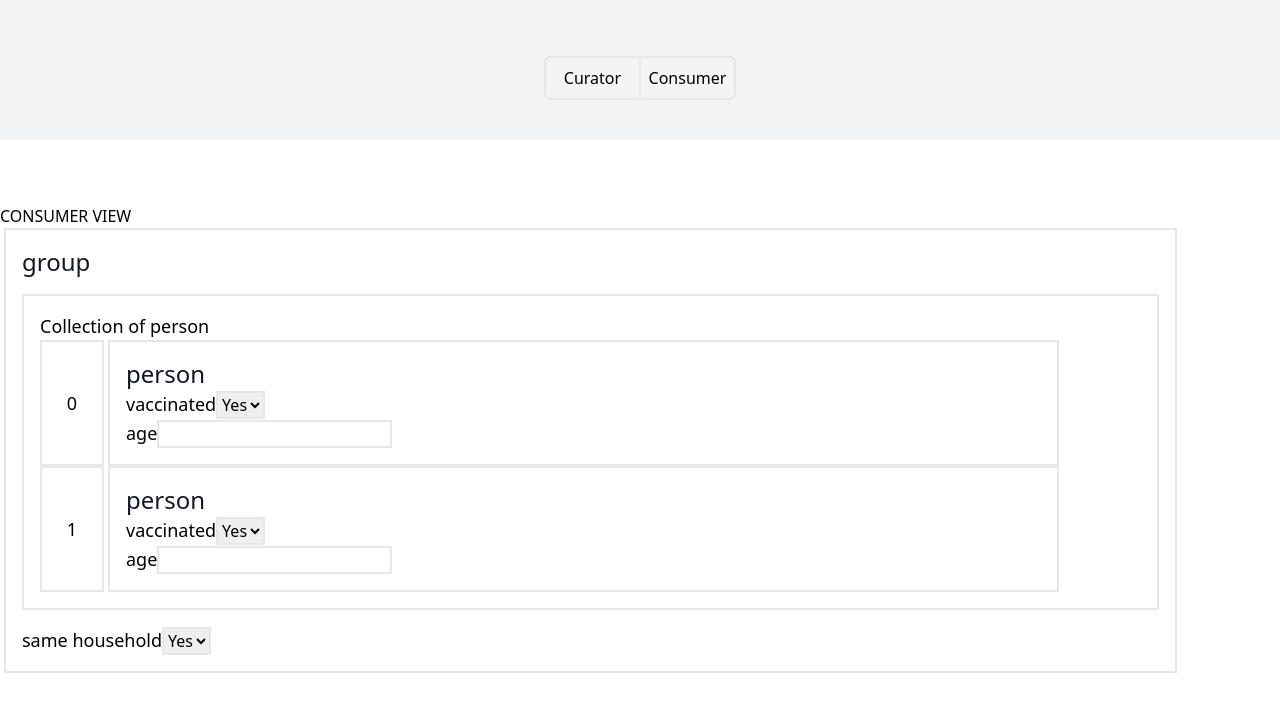
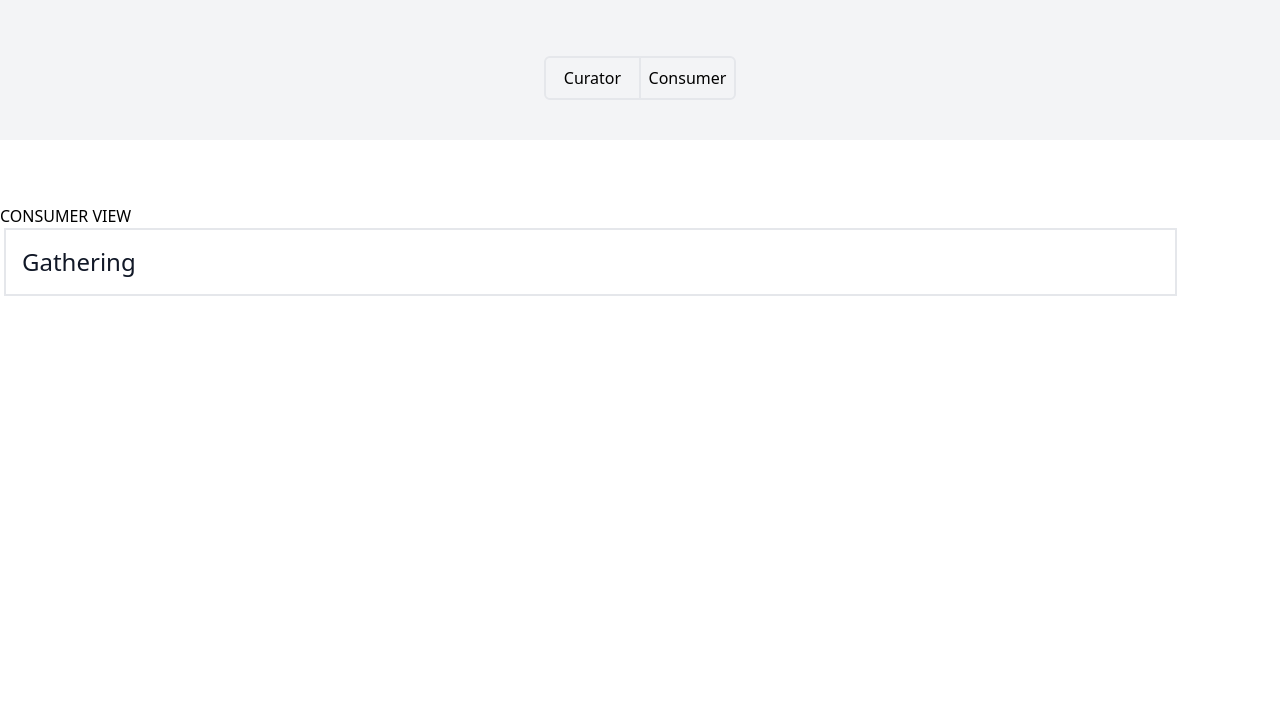
Before and after one commit to dingyuchen/motion, a Preact app: page / in a window 1280 px wide. Shown: the top 712 px of the page. Built offline with nearby package versions, Linux system fonts and the light colour scheme.

Commit message:
completed consumer model view (except enum and a few other edge types)

```diff
--- a/src/consumer/Consumer.tsx
+++ b/src/consumer/Consumer.tsx
@@ -1,13 +1,20 @@
 import { useState } from "preact/hooks";
 
 import {
+  Attribute,
   AttributeType,
   Model
 } from "../../motion-bee/lib/types";
 
 import { ModelCard } from "./ModelCard";
+import { AttributeDefinition, Schema } from "../shared/types";
+import { modelFromSchema, schemaLookup } from "../shared/schemaHelper";
 
 export function Consumer() {
+  const schema: Schema = schemaLookup("Group")
+
+  // init model from provided schema
+  const initialModel: Model = modelFromSchema(schema)
 
   // defined model for testing purposes
   const charlie: Model = {
@@ -29,7 +36,7 @@
   const groupInstance: Model = {
     attributes: [
       {
-        label: "group",
+        label: "Group",
         type: AttributeType.Collection,
         value: [charlie, daniel],
       },
@@ -39,19 +46,19 @@
     label: "group",
   };
 
-  const [model, setModel] = useState(groupInstance)
+  const [model, setModel] = useState(initialModel)
 
-  const handleChange = (model: Model) => {
-    setModel(model)
+  const handleChange = (newModel: Model) => {
+    setModel(newModel)
     console.log("updated model:")
-    console.log(model)
+    console.log(newModel)
   }
 
   return (
     <>
       <div className="mt-16">
         <h1>CONSUMER VIEW</h1>
-        <ModelCard model={model} onChange={handleChange}/>
+        <ModelCard model={model} onChange={handleChange} schema={schema} />
       </div>
     </>
   )
--- a/src/consumer/ModelCard.tsx
+++ b/src/consumer/ModelCard.tsx
@@ -2,41 +2,49 @@
   AttributeType,
   Model
 } from "../../motion-bee/lib/types";
+import { Schema, AttributeDefinition } from "../shared/types";
 
 import { useState } from "preact/hooks"
-import { JSX } from "preact";
+import { modelFromSchema, schemaLookup } from "../shared/schemaHelper";
 
-// cases left - enum
+// TODO - enum
 
 export function ModelCard(props: any) {   // need help typing these
   const model = props.model
+  const schema = props.schema
+  console.log(schema)
 
   const handleChange = (e: any) => {      // type????
     console.log(e.currentTarget.name + ": " + e.currentTarget.value)
     const newAttributes = model.attributes.slice()
-    const index = model.attributes.findIndex(((obj:Model) => obj.label === e.currentTarget.name))
-    newAttributes[index] = {...newAttributes[index], value: e.currentTarget.value}
-    // console.log({...model, attributes: newAttributes})
-    props.onChange({...model, attributes: newAttributes})
+    const index = model.attributes.findIndex(((obj: Model) => obj.label === e.currentTarget.name))
+    newAttributes[index] = { ...newAttributes[index], value: e.currentTarget.value }
+    props.onChange({ ...model, attributes: newAttributes })
   }
 
   const handleCollectionChange = (data: Model[], model: Model, label: string) => {
     const newAttributes = model.attributes.slice()
 
     const index = model.attributes.findIndex((obj => obj.label === label))
-    newAttributes[index] = {...newAttributes[index], value: data}
-    props.onChange({...model, attributes: newAttributes})
-
-    // console.log({...model, attributes: newAttributes})
+    newAttributes[index] = { ...newAttributes[index], value: data }
+    props.onChange({ ...model, attributes: newAttributes })
   }
 
   const children = []
   for (let attribute of model.attributes) {
     if (attribute.type === AttributeType.Collection) {
+
+      // lookup subschema based on attribute label
+      const subSchemaLabel: string = schema.attributes.find((schemaAttr: AttributeDefinition) => schemaAttr.label === attribute.label).subtype
+      const subSchema = schemaLookup(subSchemaLabel)
+
       let childValues = { value: attribute.value }
-      children.push(<Collection {...childValues} onChange={(data: Model[]) => handleCollectionChange(data, model, attribute.label)}/>)
+      children.push(
+        <Collection {...childValues}
+        onChange={(data: Model[]) => handleCollectionChange(data, model, attribute.label)}
+        subSchema={subSchema} />)
     }
-    if (attribute.type ===AttributeType.Boolean) {
+    if (attribute.type === AttributeType.Boolean) {
       children.push(
         <div>
           <h2 className="text-lg inline">{attribute.label}</h2>
@@ -47,15 +55,15 @@
         </div>
       )
     }
-    if (attribute.type ===AttributeType.Number) {
+    if (attribute.type === AttributeType.Number) {
       children.push(
         <div>
           <h2 className="text-lg inline">{attribute.label}</h2>
-          <input type="number" className="border-2" onChange={handleChange} name={attribute.label}/>
+          <input type="number" className="border-2" onChange={handleChange} name={attribute.label} />
         </div>
       )
     }
-    if (attribute.type ===AttributeType.Enum) {   // TODO
+    if (attribute.type === AttributeType.Enum) {   // TODO
       children.push(
         <div>
           <h2 className="text-lg inline">{attribute.label}</h2>
@@ -76,6 +84,7 @@
 }
 
 const Collection = (props: any) => {    // what type is props ah wtf - AttributeType.Collection? but get err
+  const subSchema = props.subSchema
   const children = []
 
   const handleSubChange = (data: Model, props: any, i: number) => {
@@ -85,20 +94,32 @@
     props.onChange(newArray)
   }
 
+  const newSubModel = () => {
+    console.log("new submodel:")
+    const newArray = props.value.slice()
+    newArray.push(modelFromSchema(subSchema))
+    props.onChange(newArray)
+  }
+
   for (const [i, child] of props.value.entries()) {
     children.push(
       <div className="flex">
         <div className="text-lg w-16 border-2 flex justify-center items-center">{i}</div>
         <div className="flex-1">
-          <ModelCard model={child} onChange={(data: any) => handleSubChange(data, props, i)}/>
+          <ModelCard model={child} onChange={(data: any) => handleSubChange(data, props, i)} schema={subSchema}/>
         </div>
       </div>
     )
   }
   return (
     <div className="border-2 p-4 my-4">
-      <h2 className="text-lg">Collection of {props.value[0].label}</h2>
-      {children}
+      <div className="mt-2">
+        <h2 className="text-lg mb-2">Collection of {props.subSchema.name}</h2>
+        {children}
+      </div>
+      <div className="addSubModel border-2 mt-6 w-48 px-4 py-4 cursor-pointer" onClick={newSubModel}>
+        <button className="text-lg">Add new {props.subSchema.name}</button>
+      </div>
     </div>
   )
 }
--- /dev/null
+++ b/src/shared/schemaHelper.ts
@@ -0,0 +1,40 @@
+import { Schema, AttributeDefinition } from "./types"
+import { AttributeType, Model, Attribute } from "../../motion-bee/lib/types"
+
+export function schemaLookup (schemaName: string)  {    // dummy value to simulate lookup from store
+  const groupSchema: Schema = {
+    name: "Gathering",
+    attributes: [
+      { label: "Group", type: AttributeType.Collection, subtype: "Person" },
+      { label: "All from same household", type: AttributeType.Boolean }
+    ]
+  }
+  const personSchema: Schema = {
+    name: "Person",
+    attributes: [
+      { label: "Age", type: AttributeType.Number },
+      { label: "Is fully vaccinated", type: AttributeType.Boolean }
+    ]
+  }
+  switch (schemaName) {
+    case "Person": return personSchema
+    default: return groupSchema
+  }
+}
+
+export function modelFromSchema(schema: Schema): Model {
+  return {
+    label: schema.name,
+    attributes: schema.attributes.map((x) => setDefaultAttrs(x)),
+    type: AttributeType.Model
+  }
+}
+
+const setDefaultAttrs = (attr: AttributeDefinition): Attribute => {
+  switch (attr.type) {
+    case AttributeType.Boolean: return ({...attr, value: true})
+    case AttributeType.Number: return ({...attr, value: 0})
+    case AttributeType.Collection: return ({...attr, value: []})
+    default: return ({...attr, value: undefined})
+  }
+}
```
Lines whose indentation alone changed are shown as unchanged.
